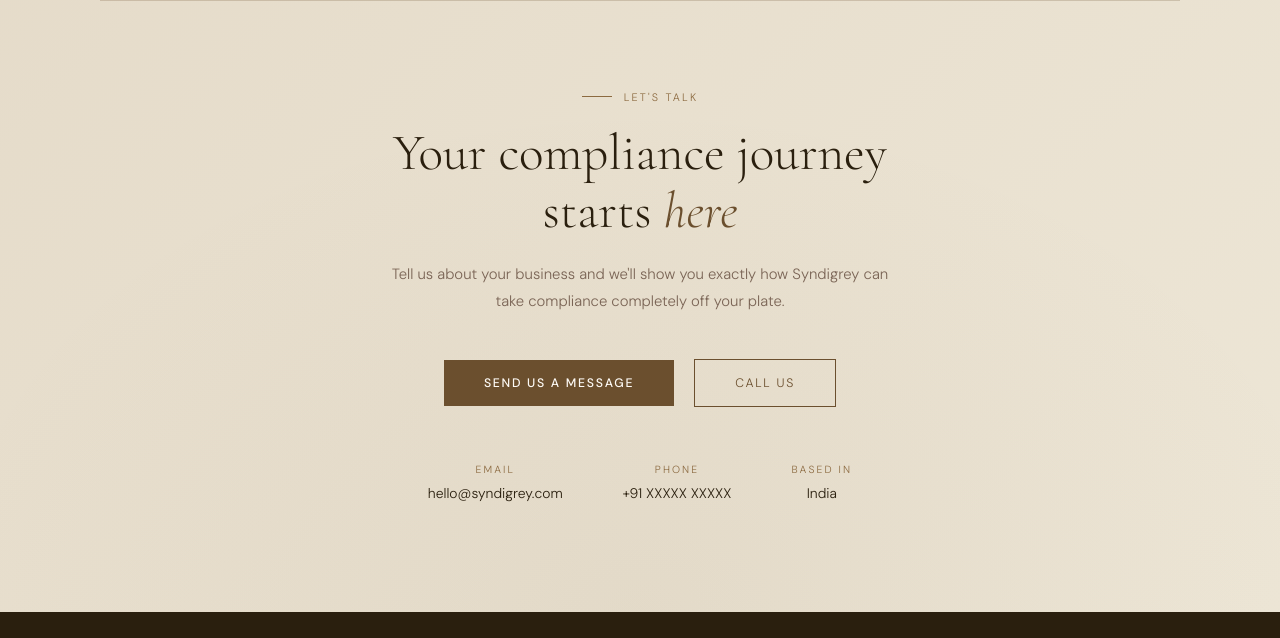
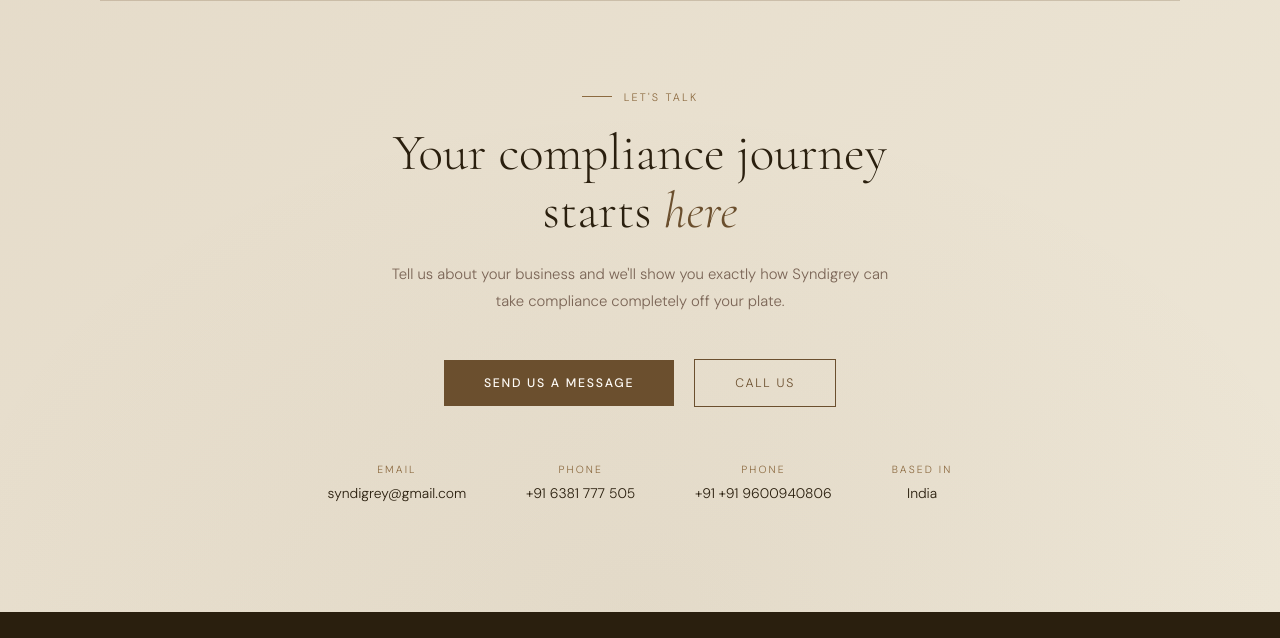
Before and after one commit to depak-beast/Syndigrey, a website: page syndigrey/index.html in a window 1280 px wide. Shown: the part 5700-6338 px from the top of the page. Drawn offline with nearby package versions, Linux system fonts and the light colour scheme.

Commit message:
updated site

```diff
--- a/syndigrey/index.html
+++ b/syndigrey/index.html
@@ -410,9 +410,10 @@
       <a href="tel:+91-XXXXXXXXXX" class="btn-outline">Call Us</a>
     </div>
     <div class="contact-info reveal d4">
-      <div class="ci"><div class="lbl">Email</div><div class="val">hello@syndigrey.com</div></div>
-      <div class="ci"><div class="lbl">Phone</div><div class="val">+91 XXXXX XXXXX</div></div>
-      <div class="ci"><div class="lbl">Based In</div><div class="val">India</div></div>
+      <div class="ci"><div class="lbl">Email</div><div class="val">syndigrey@gmail.com</div></div>
+      <div class="ci"><div class="lbl">Phone</div><div class="val">+91 6381 777 505</div></div>
+      <div class="ci"><div class="lbl">Phone</div><div class="val">+91 +91 9600940806</div></div>
+        <div class="ci"><div class="lbl">Based In</div><div class="val">India</div></div>
     </div>
   </div>
 </section>
```
